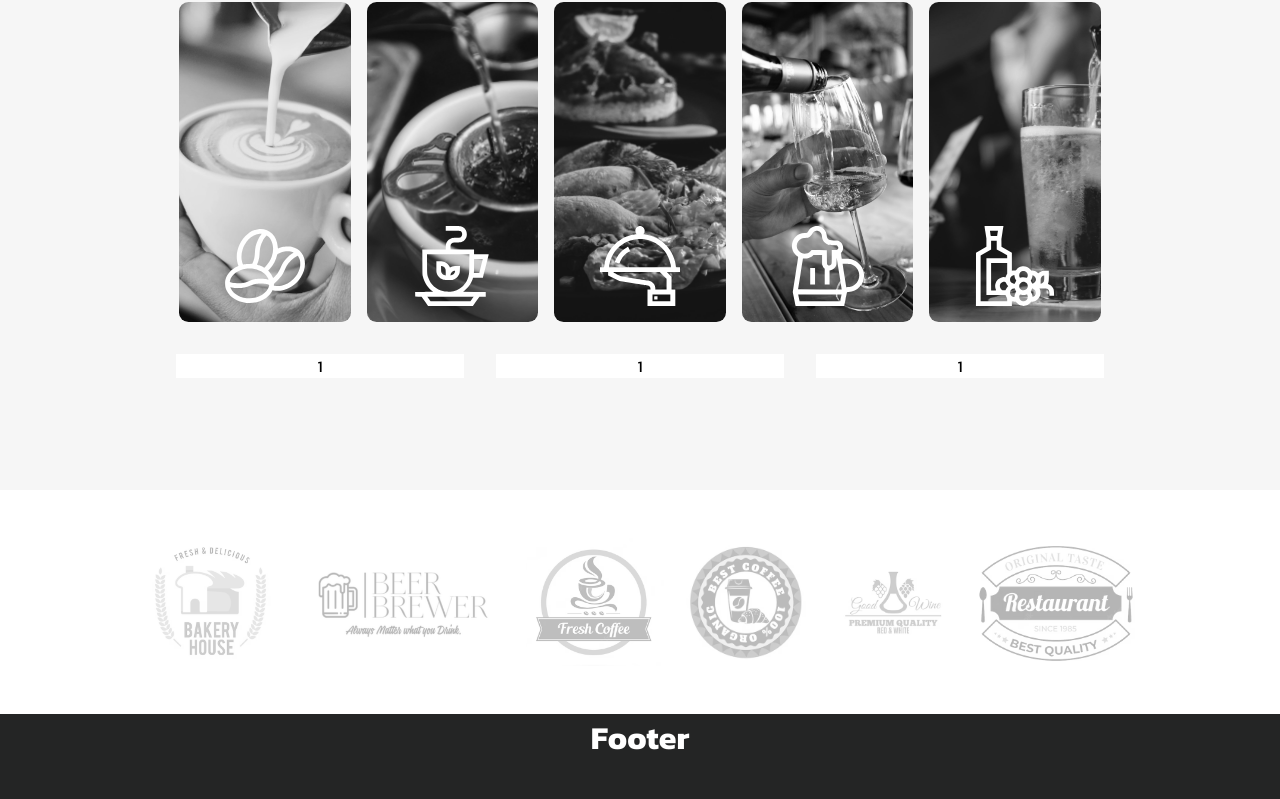
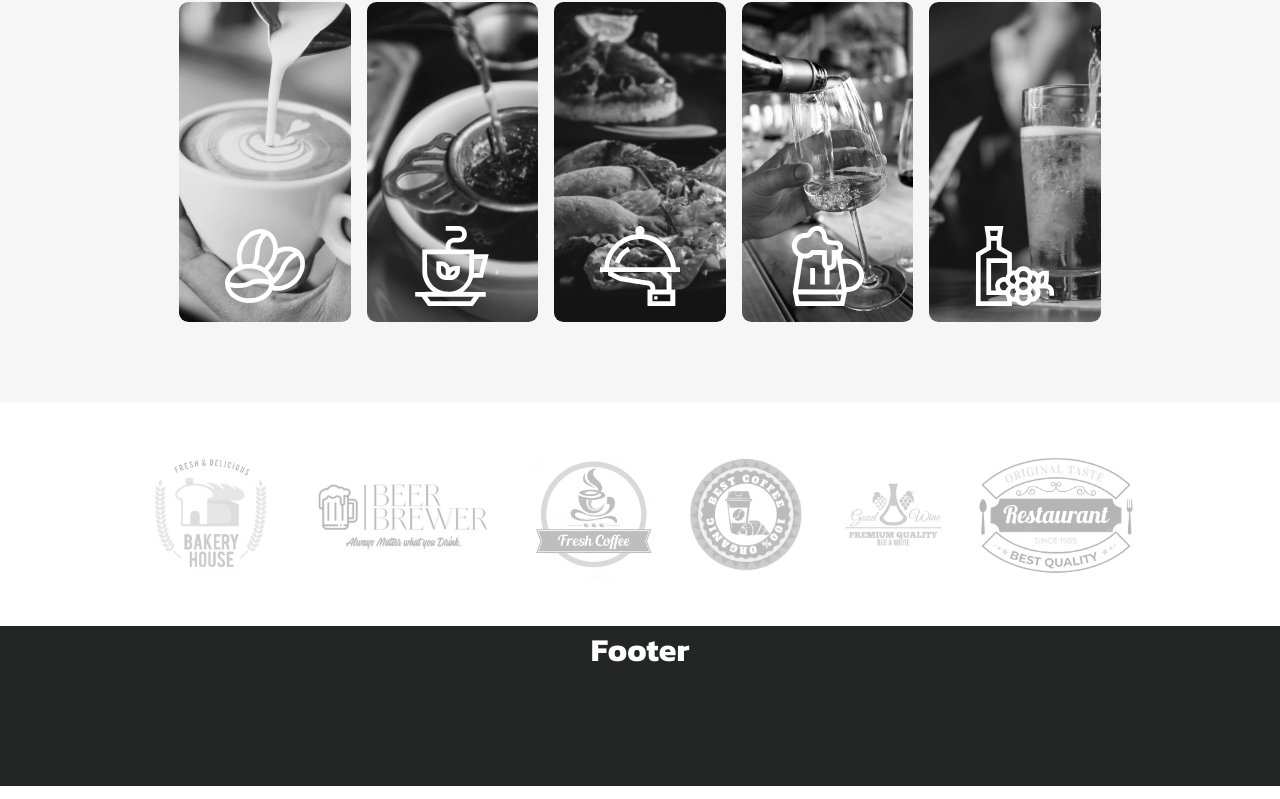
Before and after one commit to ralphscl/cuppucino, a React (Create React App) app: page / in a window 1280 px wide. Shown: the part 1584-2383 px from the top of the page. Built offline with nearby package versions, Linux system fonts and the light colour scheme.

Commit message:
Reverted minor Changes

```diff
--- a/src/pages/home/Products.css
+++ b/src/pages/home/Products.css
@@ -34,6 +34,7 @@
     margin: 0 auto;
     height: 20rem;
     width: 90%;
+    max-width: 72rem;
     display: flex;
     gap: 1rem;
 }
@@ -120,11 +121,6 @@
     align-items: center;
 }
 
-.home .products .recent .prod-card {
-    background-color: white;
-    width: 30%;
-}
-
 @media only screen and (max-width: 1200) {
     .home .products p {
         font-size: 8rem;
--- a/src/pages/home/Products.js
+++ b/src/pages/home/Products.js
@@ -38,15 +38,6 @@ const Products = () => {
             })
           }
         </div>
-        <div className='recent'>
-        {[1,2,3].map(item => {
-          return(
-            <div className="prod-card">
-              1
-            </div>
-          )
-        })}
-        </div>
       </div>
     );
   }
```
